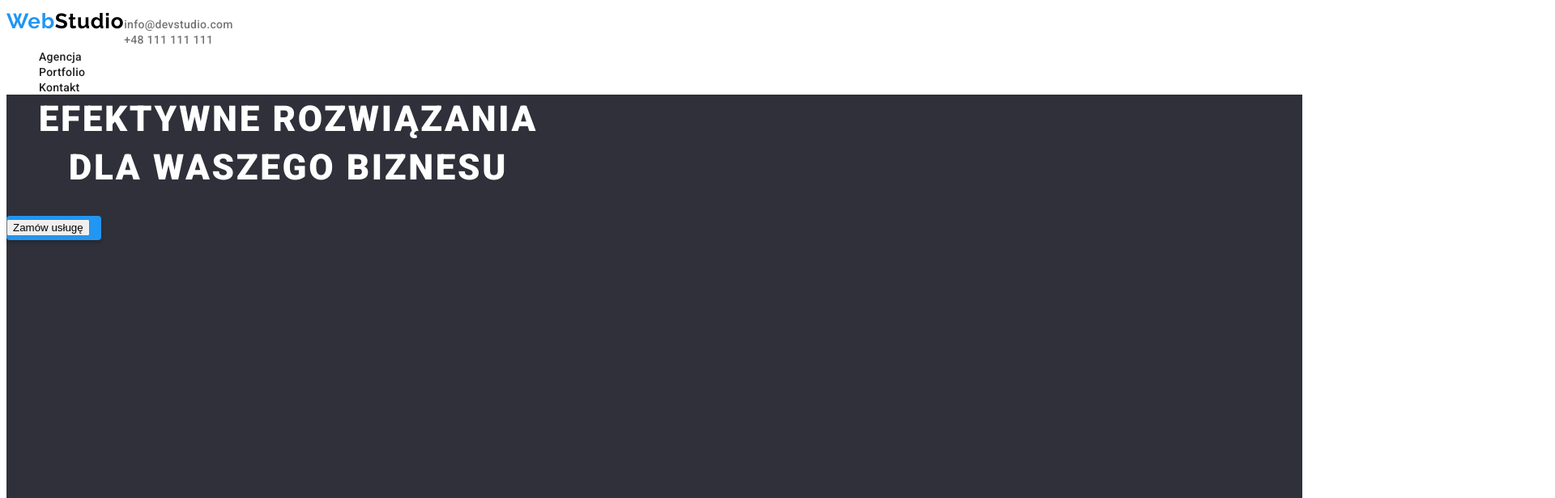
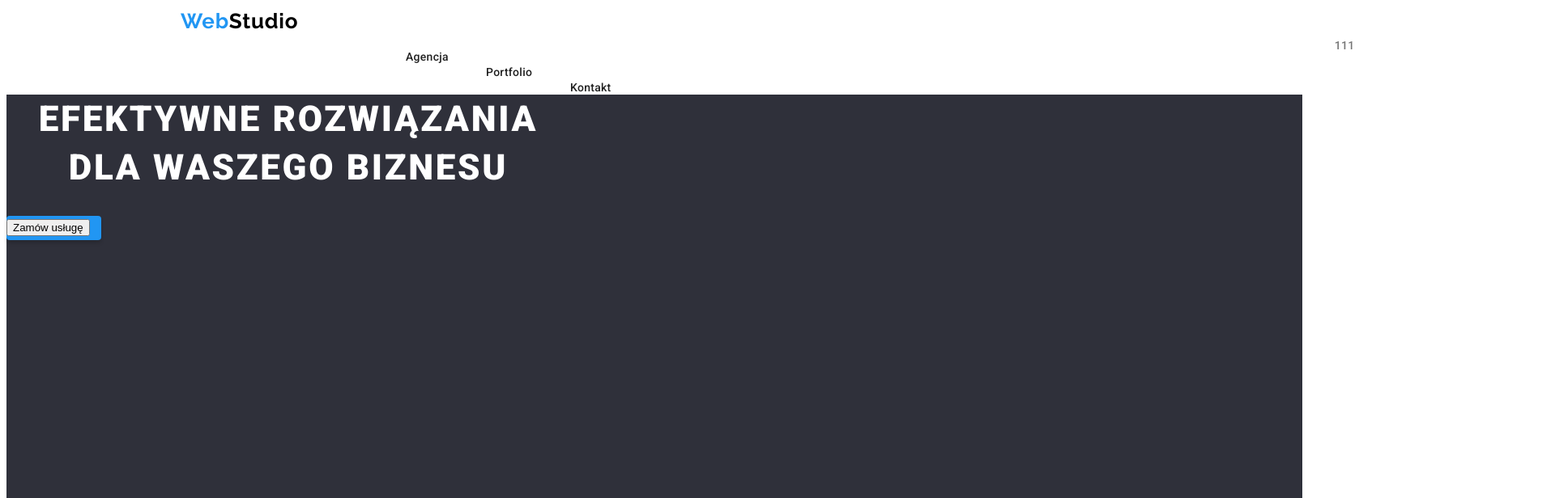
Before and after one commit to AliceWitek/goit-markup-hw-02, a plain HTML site: page index.html in a window 1280 px wide. Shown: the top 616 px of the page at 81% size, 1920 px wide, since content can reach past the window. Drawn offline with Linux system fonts and the light colour scheme.

Commit message:
Zmiany cd

```diff
--- a/css/styles.css
+++ b/css/styles.css
@@ -18,9 +18,9 @@ body {
 list-style-type: none;
 
 }
-  /*Web Logo, site-nav & contacts*/
+  /*WEB LOGO, SITE-NAV & CONTACTS*/
 
-/*Top line-MENU*/
+/*MENU*/
 
 .menu{
 
@@ -31,7 +31,7 @@ list-style-type: none;
 
     background-color:#FFFFFF;
     display:flex;
-    align-items: baseline;
+    align-items:flex-start;
 }
 
 
@@ -52,7 +52,9 @@ list-style-type: none;
         line-height: 36px;
         letter-spacing: 0.03em;
 
+        padding:24px 1240px 25px 215px;
 
+        color:#000
   }
 /* LOGO SPAN*/
 
@@ -87,6 +89,7 @@ font-size: 14px;
 line-height: 16px;
 letter-spacing: 0.02em;
 
+padding: 32px 1094px 32px 453px;
 
       color:#212121;
 
@@ -117,6 +120,8 @@ letter-spacing: 0.02em;
       line-height: 16px;
       letter-spacing: 0.02em;
 
+      padding: 32px 990px 32px 552px;
+
       color: #212121;
 
   }
@@ -146,6 +151,8 @@ font-size: 14px;
 line-height: 16px;
 letter-spacing: 0.02em;
 
+padding: 32px 893px 32px 656px;
+
 color: #212121;
 }
 /*Active link*/
@@ -171,6 +178,8 @@ font-weight: 500;
 font-size: 14px;
 line-height: 16px;
 letter-spacing: 0.02em;
+
+padding: 32px 387px 32px 1078px;
 
 color: #757575;
 
@@ -198,6 +207,8 @@ font-weight: 500;
 font-size: 14px;
 line-height: 16px;
 letter-spacing: 0.02em;
+
+padding:32px 227px 32px 1263px;
 
 color: #757575;
 }
@@ -234,6 +245,8 @@ width: 246px;
 height: 21px;
 left: 215px;
 top: 2208px;
+
+padding: ;
   }
 
 /*LOGO FOOTER STYLES*/
@@ -249,6 +262,10 @@ top: 2208px;
         font-size: 26px;
         line-height: 36px;
         letter-spacing: 0.03em;
+
+        padding:60px 1240px 161px 215px;
+
+        color: #000;
   }
 
   /*Active link*/
```
